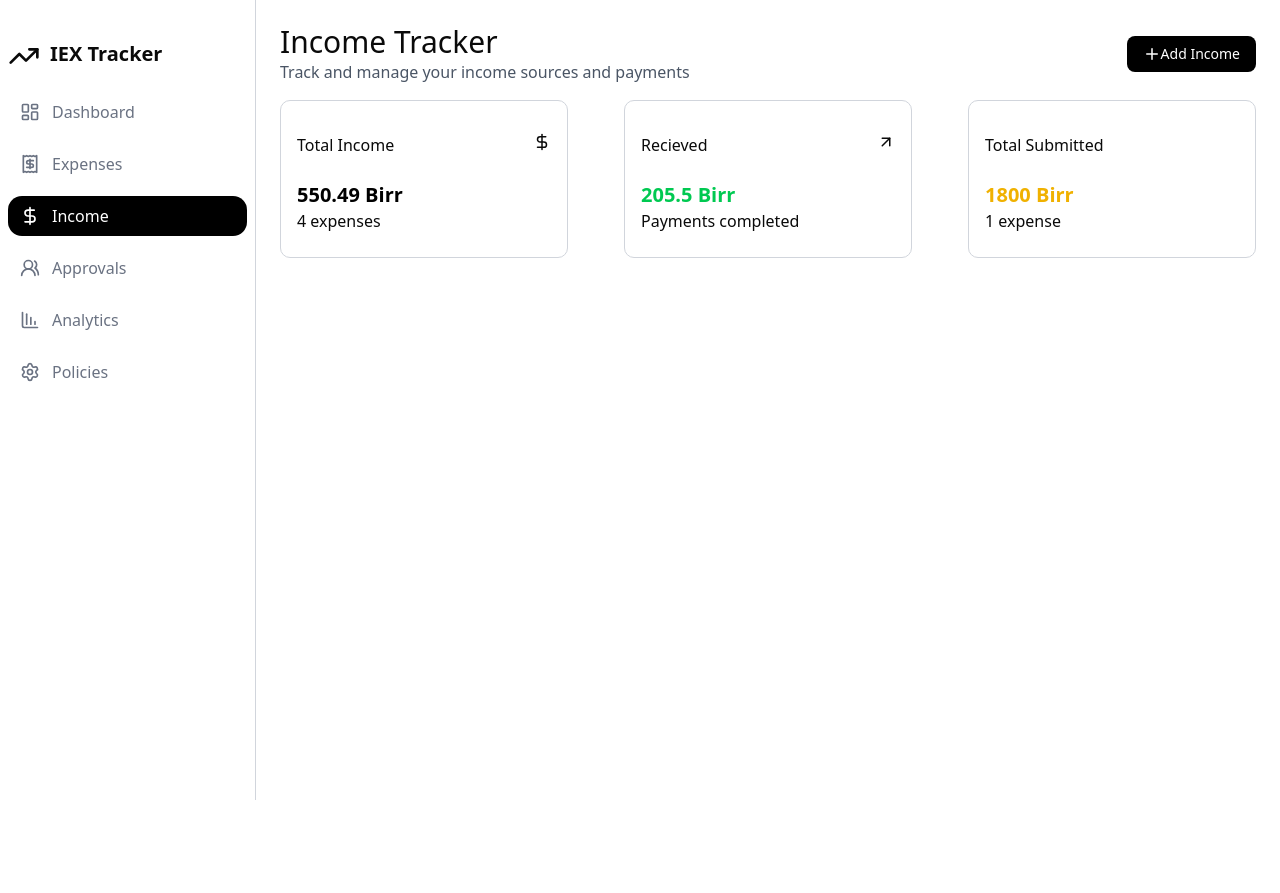
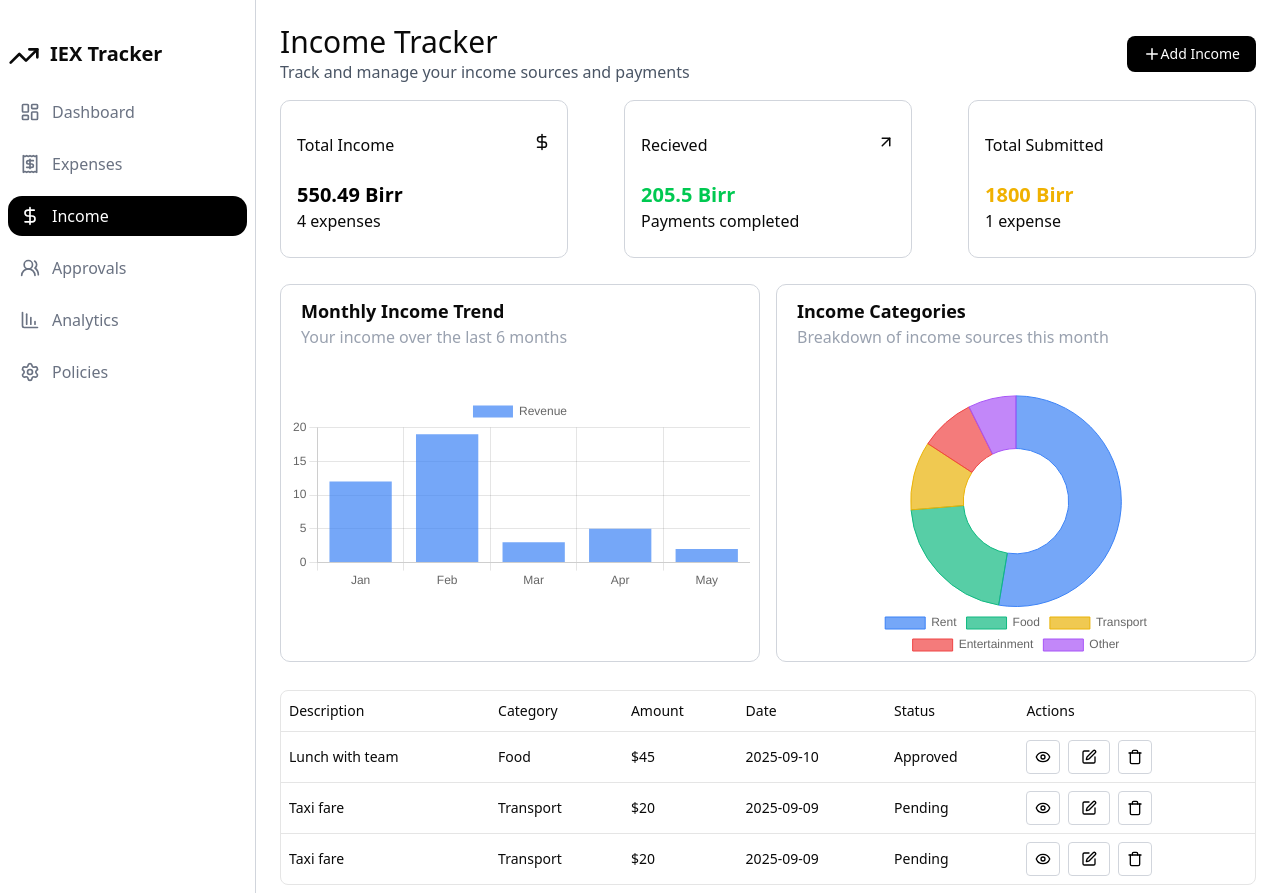
Before and after one commit to snoppycoder/deployiex, a Next.js app: page /income in a window 1280 px wide. Before the commit the page ends 800 px from the top, so only its background shows below. Built offline with nearby package versions, Linux system fonts and the light colour scheme.

Commit message:
The graphs are just mockup for now

```diff
--- /dev/null
+++ b/app/component/income-table.tsx
@@ -0,0 +1,81 @@
+"use client";
+import {
+  ArrowUpRight,
+  DollarSign,
+  Eye,
+  Plus,
+  Receipt,
+  SquarePen,
+  Trash,
+} from "lucide-react";
+import ExpenseCard from "../component/expense-card";
+import { Table } from "@/components/ui/table";
+import DataTable from "../component/table";
+import { ColumnDef } from "@tanstack/react-table";
+const columns: ColumnDef<(typeof data)[0]>[] = [
+  {
+    accessorKey: "Description",
+    header: "Description",
+  },
+  {
+    accessorKey: "Category",
+    header: "Category",
+  },
+  {
+    accessorKey: "Amount",
+    header: "Amount",
+    cell: ({ getValue }) => `$${getValue<number>()}`, // format as currency
+  },
+  {
+    accessorKey: "Date",
+    header: "Date",
+  },
+  {
+    accessorKey: "Status",
+    header: "Status",
+  },
+  {
+    id: "actions",
+    header: "Actions",
+    cell: ({ row }) => (
+      <div className="flex gap-2">
+        <button className="px-2 py-1 bg-white text-black rounded text-sm border border-gray-300 hover:bg-gray-200 cursor-pointer">
+          <Eye className="w-4 h-4"></Eye>
+        </button>
+        <button className="px-3 py-2  bg-white text-black  rounded text-sm border border-gray-300 hover:bg-gray-200 cursor-pointer">
+          <SquarePen className="w-4 h-4" />
+        </button>
+        <button className="px-2 py-1  bg-white text-black  rounded text-sm border border-gray-300 hover:bg-gray-200 cursor-pointer ">
+          <Trash className="w-4 h-4" />
+        </button>
+      </div>
+    ),
+  },
+];
+const data = [
+  // this will be fetched from an api or a graphql
+  {
+    Description: "Lunch with team",
+    Category: "Food",
+    Amount: 45,
+    Date: "2025-09-10",
+    Status: "Approved",
+  },
+  {
+    Description: "Taxi fare",
+    Category: "Transport",
+    Amount: 20,
+    Date: "2025-09-09",
+    Status: "Pending",
+  },
+  {
+    Description: "Taxi fare",
+    Category: "Transport",
+    Amount: 20,
+    Date: "2025-09-09",
+    Status: "Pending",
+  },
+];
+export default function IncomeTable() {
+  return <DataTable columns={columns} data={data} />;
+}
--- a/app/income/page.tsx
+++ b/app/income/page.tsx
@@ -1,7 +1,84 @@
-import { ArrowUpRight, DollarSign, Plus, Receipt } from "lucide-react";
+import {
+  ArrowUpRight,
+  DollarSign,
+  Eye,
+  Plus,
+  Receipt,
+  SquarePen,
+  Trash,
+} from "lucide-react";
 import ExpenseCard from "../component/expense-card";
+import PieChartComponent from "../component/pie-chart";
+import BarChartComponent, { data } from "../component/bar-chart";
+import DataTable from "../component/table";
+import { ColumnDef } from "@tanstack/react-table";
+import IncomeTable from "../component/income-table";
 
 export default function Income() {
+  const columns: ColumnDef<(typeof data)[0]>[] = [
+    {
+      accessorKey: "Description",
+      header: "Description",
+    },
+    {
+      accessorKey: "Category",
+      header: "Category",
+    },
+    {
+      accessorKey: "Amount",
+      header: "Amount",
+      cell: ({ getValue }) => `$${getValue<number>()}`, // format as currency
+    },
+    {
+      accessorKey: "Date",
+      header: "Date",
+    },
+    {
+      accessorKey: "Status",
+      header: "Status",
+    },
+    {
+      id: "actions",
+      header: "Actions",
+      cell: ({ row }) => (
+        <div className="flex gap-2">
+          <button className="px-2 py-1 bg-white text-black rounded text-sm border border-gray-300 hover:bg-gray-200 cursor-pointer">
+            <Eye className="w-4 h-4"></Eye>
+          </button>
+          <button className="px-3 py-2  bg-white text-black  rounded text-sm border border-gray-300 hover:bg-gray-200 cursor-pointer">
+            <SquarePen className="w-4 h-4" />
+          </button>
+          <button className="px-2 py-1  bg-white text-black  rounded text-sm border border-gray-300 hover:bg-gray-200 cursor-pointer ">
+            <Trash className="w-4 h-4" />
+          </button>
+        </div>
+      ),
+    },
+  ];
+  const data = [
+    // this will be fetched from an api or a graphql
+    {
+      Description: "Lunch with team",
+      Category: "Food",
+      Amount: 45,
+      Date: "2025-09-10",
+      Status: "Approved",
+    },
+    {
+      Description: "Taxi fare",
+      Category: "Transport",
+      Amount: 20,
+      Date: "2025-09-09",
+      Status: "Pending",
+    },
+    {
+      Description: "Taxi fare",
+      Category: "Transport",
+      Amount: 20,
+      Date: "2025-09-09",
+      Status: "Pending",
+    },
+  ];
   return (
     <div className="h-full w-full flex flex-col p-6 pb-2 md:pt-6 gap-4">
       <div className="w-full flex items-center justify-between">
@@ -20,7 +97,7 @@ export default function Income() {
           </button>
         </div>
       </div>
-      <div className="w-full flex flex-col md:flex-row gap-y-2.5 justify-between">
+      <div className="w-full flex flex-col md:flex-row gap-y-2.5 justify-between mb-2.5">
         <ExpenseCard
           title={"Total Income"}
           amount={550.49}
@@ -44,6 +121,39 @@ export default function Income() {
           type={"Pending"}
         />
       </div>
+      <div className=" w-full flex flex-col xl:grid xl:grid-cols-2 gap-x-4">
+        <div className="w-full px-2  border border-gray-300 rounded-lg">
+          <div className="m-3 font-medium">
+            <span className="font-semibold text-lg">
+              Monthly Income Trend <br />
+            </span>
+            <span className="text-gray-400">
+              Your income over the last 6 months
+            </span>
+          </div>
+          <div className="w-full flex justify-center items-center">
+            <div className="w-[460px] h-[300px]">
+              <BarChartComponent />
+            </div>
+          </div>
+        </div>
+        <div className="w-full px-2  border border-gray-300 rounded-lg">
+          <div className="m-3 font-medium">
+            <span className="font-semibold text-lg">
+              Income Categories <br />
+            </span>
+            <span className="font-sm text-gray-400">
+              Breakdown of income sources this month
+            </span>
+          </div>
+          <div className="w-full flex justify-center items-center">
+            <div className="w-[300px]">
+              <PieChartComponent />
+            </div>
+          </div>
+        </div>
+      </div>
+      <IncomeTable />
     </div>
   );
 }
```
